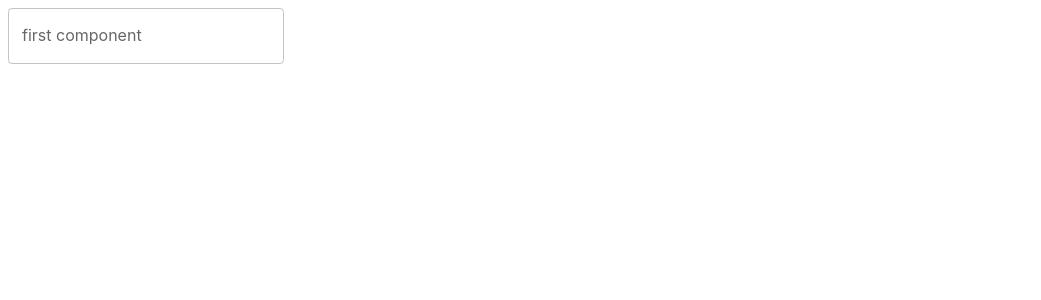
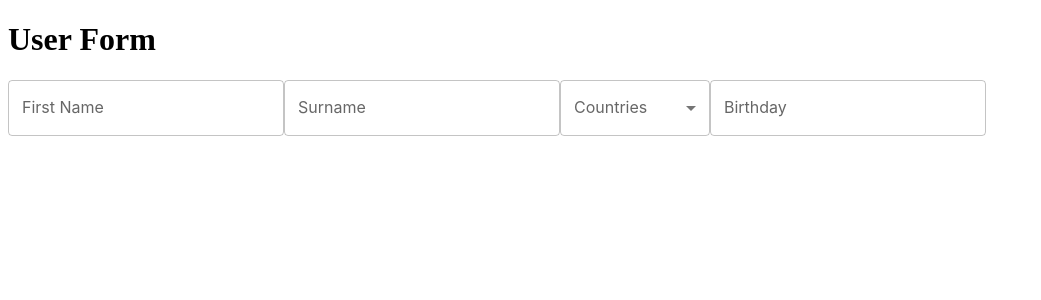
Before and after one commit to gabriel-rcpereira/react-node-test, a React (Create React App) app in the folder web-user/: page / in a window 1280 px wide. Shown: the top 300 px of the page, without its empty margins (0-1041 px from the left). Built offline with nearby package versions, Linux system fonts and the light colour scheme.

Commit message:
adding user forms component

```diff
--- a/web-user/src/App.tsx
+++ b/web-user/src/App.tsx
@@ -1,7 +1,7 @@
-import { TextField } from "@mui/material";
+import UserForm from "./components/pages/users/UserForm";
 
 const App = (): JSX.Element => {
-  return <TextField label='first component' placeholder='first component' />;
+  return <UserForm />;
 };
 
 export default App;
--- /dev/null
+++ b/web-user/src/components/commons/InputDatePrimary/index.tsx
@@ -0,0 +1,11 @@
+import { TextField } from "@mui/material";
+
+interface IProps {
+  label: string;
+}
+
+const InputDatePrimary: React.FC<IProps> = ({ label }): JSX.Element => (
+  <TextField label={label} placeholder='dd/mm/yyyy' />
+);
+
+export default InputDatePrimary;
--- /dev/null
+++ b/web-user/src/components/commons/InputPrimary/index.tsx
@@ -0,0 +1,11 @@
+import { TextField } from "@mui/material";
+
+interface IProps {
+  label: string;
+}
+
+const InputPrimary: React.FC<IProps> = ({ label }): JSX.Element => {
+  return <TextField label={label} placeholder={label} variant='outlined' />;
+};
+
+export default InputPrimary;
--- /dev/null
+++ b/web-user/src/components/commons/SelectPrimary/index.tsx
@@ -0,0 +1,36 @@
+import { MenuItem, TextField } from "@mui/material";
+import { ChangeEvent, useState } from "react";
+
+type IOptionProp = { key: string; value: string };
+
+interface IProps {
+  label: string;
+  options: IOptionProp[];
+}
+
+const SelectPrimary: React.FC<IProps> = ({ label, options }): JSX.Element => {
+  const [selectedValue, setSelectedValue] = useState("");
+
+  const handleOnChange = (event: ChangeEvent<HTMLInputElement>) => {
+    setSelectedValue(event.target.value);
+  };
+
+  return (
+    <TextField
+      select
+      label={label}
+      placeholder={label}
+      style={{ minWidth: "150px" }}
+      value={selectedValue}
+      onChange={handleOnChange}
+    >
+      {options.map(({ key, value }) => (
+        <MenuItem key={key} value={value}>
+          {value}
+        </MenuItem>
+      ))}
+    </TextField>
+  );
+};
+
+export default SelectPrimary;
--- /dev/null
+++ b/web-user/src/components/pages/users/UserForm/index.tsx
@@ -0,0 +1,20 @@
+import InputPrimary from "../../../commons/InputPrimary";
+import SelectPrimary from "../../../commons/SelectPrimary";
+import InputDatePrimary from "../../../commons/InputDatePrimary";
+
+const UserForm = (): JSX.Element => {
+  return (
+    <form>
+      <h1>User Form</h1>
+      <InputPrimary label='First Name' />
+      <InputPrimary label='Surname' />
+      <SelectPrimary
+        label='Countries'
+        options={[{ key: "BR", value: "Brazil" }]}
+      />
+      <InputDatePrimary label='Birthday' />
+    </form>
+  );
+};
+
+export default UserForm;
```
Also changed, not shown: 1 other file (tests, documents, lock files or other folders).
